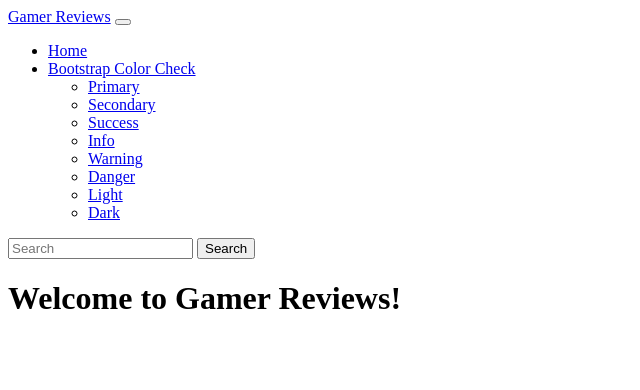
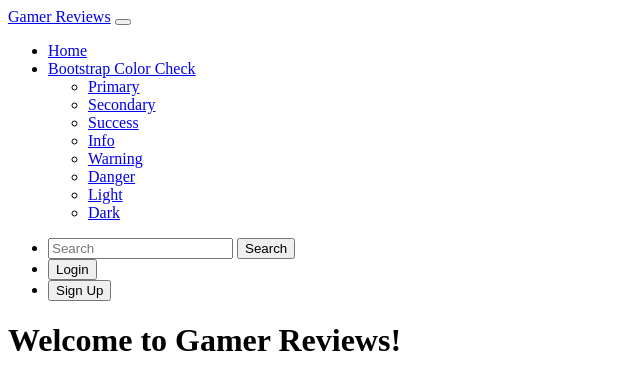
Before and after one commit to pawel-damasiewicz/gamer-reviews, a Symfony app: template templates/home/index.html.twig in a window 1280 px wide. Shown: the top 390 px of the page, without its empty margins (0-640 px from the left). Run offline with Twig, Linux system fonts and the light colour scheme; the template is opened without the code that fills it, so the values that code supplies are empty; some libraries are stand-ins or nearby versions.

Commit message:
Add auth buttons to navbar and reformat code

```diff
--- a/templates/_navbar.html.twig
+++ b/templates/_navbar.html.twig
@@ -1,14 +1,7 @@
 <nav class="navbar navbar-expand-lg">
 	<div class="container-fluid">
 		<a class="navbar-brand" href="{{ path('app_homepage') }}">Gamer Reviews</a>
-        <button class="navbar-toggler"
-            type="button"
-            data-bs-toggle="collapse"
-            data-bs-target="#navbarSupportedContent"
-            aria-controls="navbarSupportedContent"
-            aria-expanded="false"
-            aria-label="Toggle navigation"
-        >
+		<button class="navbar-toggler" type="button" data-bs-toggle="collapse" data-bs-target="#navbarSupportedContent" aria-controls="navbarSupportedContent" aria-expanded="false" aria-label="Toggle navigation">
 			<span class="navbar-toggler-icon"></span>
 		</button>
 		<div class="collapse navbar-collapse" id="navbarSupportedContent">
@@ -22,35 +15,70 @@
 							Bootstrap Color Check
 						</a>
 						<ul class="dropdown-menu">
-                        <li><a class="dropdown-item bg-primary" href="#">Primary</a></li>
-                        <li><a class="dropdown-item bg-secondary" href="#">Secondary</a></li>
-                        <li><a class="dropdown-item bg-success" href="#">Success</a></li>
-                        <li><a class="dropdown-item bg-info" href="#">Info</a></li>
-                        <li><a class="dropdown-item bg-warning" href="#">Warning</a></li>
-                        <li><a class="dropdown-item bg-danger" href="#">Danger</a></li>
-                        <li><a class="dropdown-item bg-light" href="#">Light</a></li>
-                        <li><a class="dropdown-item bg-dark" href="#">Dark</a></li>
+							<li>
+								<a class="dropdown-item bg-primary" href="#">Primary</a>
+							</li>
+							<li>
+								<a class="dropdown-item bg-secondary" href="#">Secondary</a>
+							</li>
+							<li>
+								<a class="dropdown-item bg-success" href="#">Success</a>
+							</li>
+							<li>
+								<a class="dropdown-item bg-info" href="#">Info</a>
+							</li>
+							<li>
+								<a class="dropdown-item bg-warning" href="#">Warning</a>
+							</li>
+							<li>
+								<a class="dropdown-item bg-danger" href="#">Danger</a>
+							</li>
+							<li>
+								<a class="dropdown-item bg-light" href="#">Light</a>
+							</li>
+							<li>
+								<a class="dropdown-item bg-dark" href="#">Dark</a>
+							</li>
 						</ul>
 					</li>
 				{% endif %}
+				{% if is_granted('ROLE_ADMIN') %}
+					<ul class="navbar-nav mb-2 mb-lg-0">
+						<li class="nav-item">
+							<a href="{{ path('admin')}}" class="nav-link">Admin</a>
+						</li>
 					</ul>
-            <form
-                method="get"
-                action="/games/search"
-                class="d-flex"
-                role="search"
-            >
-                <input
-                    type="search"
-                    id="search-input"
-                    class="form-control me-2 search-input"
-                    name="query"
-                    required="required"
-                    placeholder="Search"
-                    aria-label="Search"
-                >
-                <button type="submit" class="btn btn-outline-primary search-button">Search</button>
+				{% endif %}
+
+			</ul>
+			<ul class="navbar-nav mb-2 mb-lg-0">
+				<li class="nav-item">
+					<form method="get" action="/games/search" class="d-flex form-inline" role="search">
+						<input type="search" id="search-input" class="form-control me-2 search-input" name="query" required="required" placeholder="Search" aria-label="Search">
+						<button type="submit" class="btn btn-outline-primary search-button me-2">Search</button>
 					</form>
+				</li>
+				{% if not app.user %}
+					<li class="nav-item">
+						<form method="get" action="{{ path('app_login') }}">
+							<button type="submit" class="btn btn-outline-primary me-2">Login</button>
+						</form>
+					</li>
+					<li class="nav-item">
+						<form method="get" action="{{ path('app_register') }}">
+							<button type="submit" class="btn btn-outline-primary">Sign Up</button>
+						</form>
+					</li>
+				{% endif %}
+				{% if app.user %}
+					<li class="nav-item">
+						<form action="{{ path('app_logout') }}" method="get">
+							<button class="btn btn-outline-primary me-2">Logout</button>
+						</form>
+					</li>
+				{% endif %}
+
+			</ul>
 		</div>
 	</div>
 </nav>
```
Lines whose indentation alone changed are shown as unchanged.
